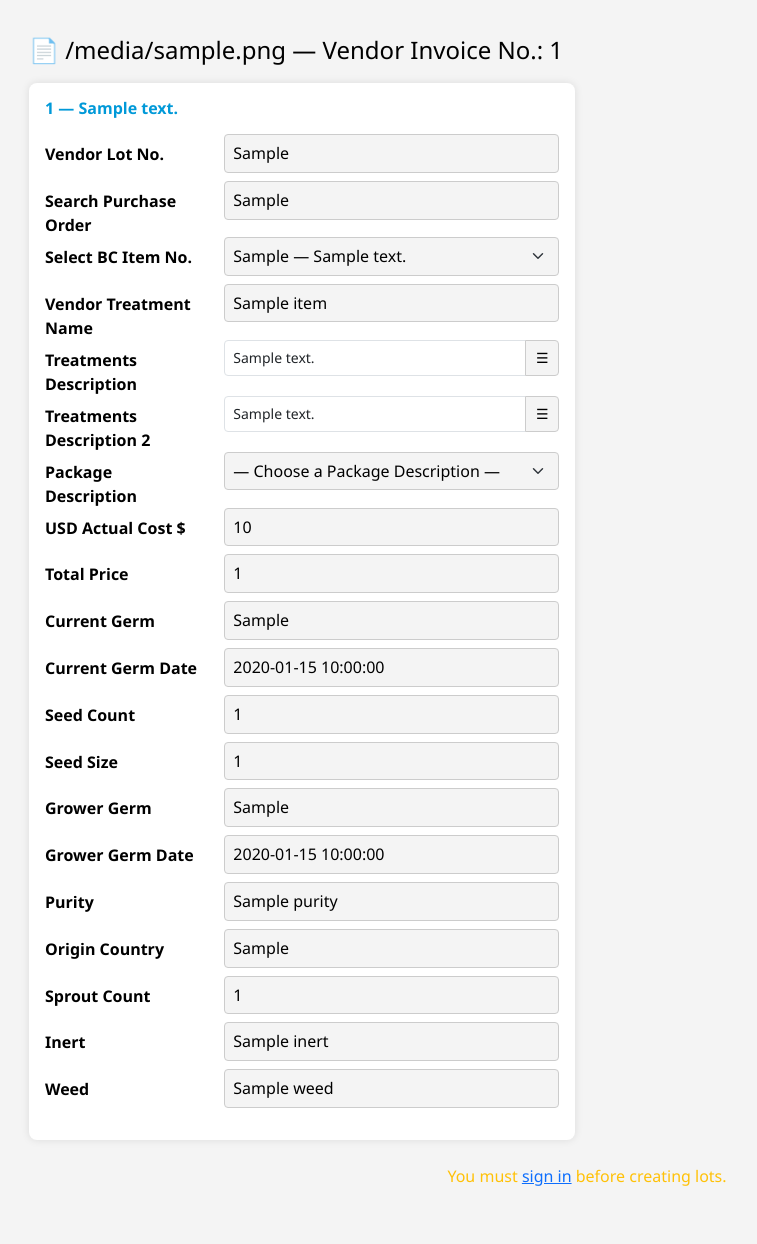
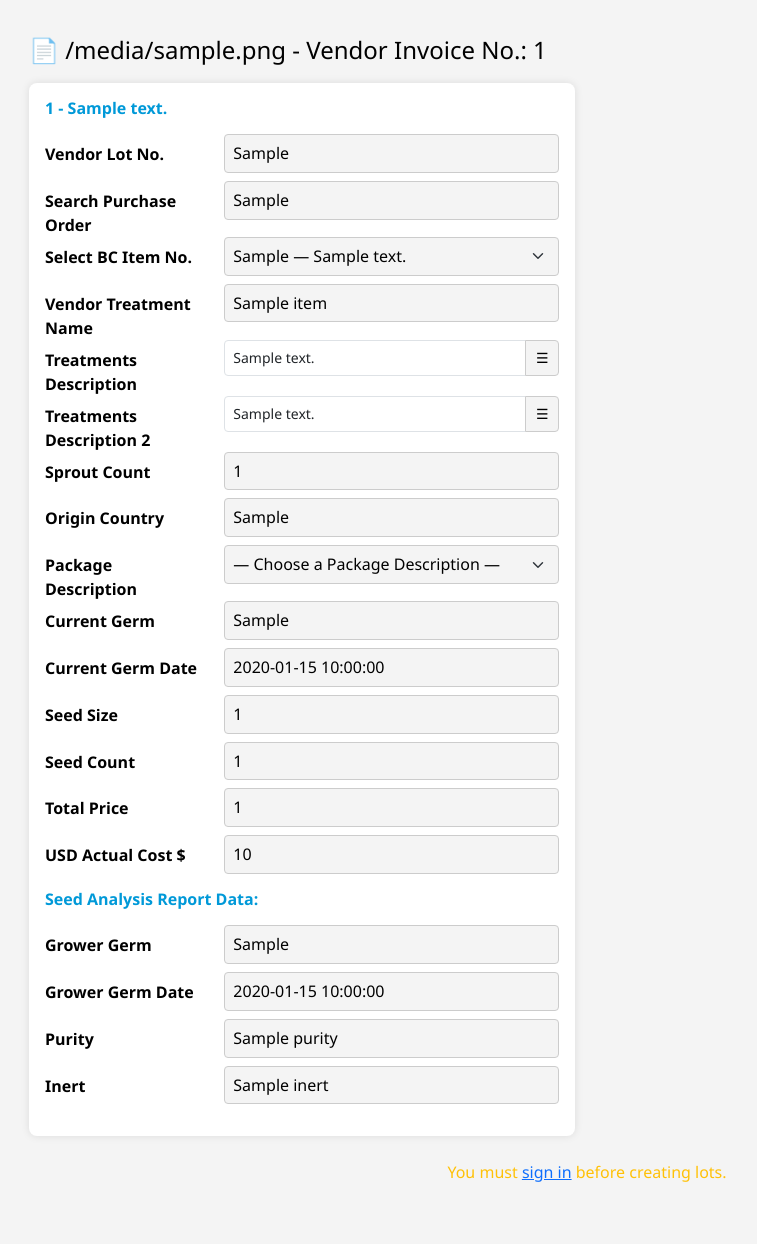
Before and after one commit to privo211/invoice-ocr, a Flask app: template templates/results_sakata.html in a window 1280 px wide. Shown: the part 82-1326 px from the top of the page, without its empty margins (53-810 px from the left). After the commit the page ends 1264 px from the top, so only its background shows below. Run offline with Flask 2, Linux system fonts and the light colour scheme; the template is opened without the code that fills it: most values are stand-ins (such as "Sample title", 1, 10 or a date in 2020); some libraries are stand-ins or nearby versions.

Commit message:
Purity field now mapped to get data from analysis report, and UI enhancements.

```diff
--- a/app.py
+++ b/app.py
@@ -516,8 +516,8 @@ def create_lot():
 
     seed_count = parse_decimal(data.get("SeedCount"))
     germ_pct   = data.get("CurrentGerm", "").strip()
-    purity     = parse_decimal(data.get("Purity"))
-    pure       = parse_decimal(data.get("PureSeeds"))
+    #purity     = parse_decimal(data.get("Purity"))
+    pure       = parse_decimal(data.get("Purity"))
     inert      = parse_decimal(data.get("Inert"))
     grower_germ= parse_decimal(data.get("GrowerGerm", ""))
     usd_cost_val = parse_decimal(data.get("USD_Actual_Cost_$"))
@@ -557,7 +557,7 @@ def create_lot():
         "TMG_GrowerGermDate":          grower_germ_date_iso,
         "TMG_Current_Germ":            germ_pct,
         "TMG_Germ_Date":               germ_date_iso,
-        "TMG_Purity":                  purity,
+        "TMG_Purity":                  pure,
         "TMG_Inert":                   inert,
         "TMG_Treated":                 treated,
         #"TMG_PackageQty":              pkg_qty_val,
--- a/templates/results_sakata.html
+++ b/templates/results_sakata.html
@@ -77,6 +77,13 @@
     .item-header {
       color: var(--primary-color);
       font-weight: bold;
+      margin-bottom: 1rem;
+      line-height: 1.2;
+    }
+    .analysis-header {
+      color: var(--primary-color);
+      font-weight: 650;
+      padding-top: .5rem;
       margin-bottom: 1rem;
       line-height: 1.2;
     }
@@ -256,7 +263,7 @@
             Select / Deselect All Lots
           </label>
         </div> -->
-        <h3>📄 {{ filename }} — Vendor Invoice No.: {{ item_list[0].Lots[0].InvoiceNumber }}</h3>
+        <h3>📄 {{ filename }} - Vendor Invoice No.: {{ item_list[0].Lots[0].InvoiceNumber }}</h3>
         <div class="row row-cols-1 row-cols-md-2 g-4">
           {% for item in item_list %}
             {% set item_idx = loop.index0 %}
@@ -274,7 +281,7 @@
                     />
                   </div>  -->
                   <div class="item-header">
-                    {{ item.VendorItemNumber }} — {{ item.VendorDescription }}
+                    {{ item.VendorItemNumber }} - {{ item.VendorDescription }}
                   </div>
                   <dl class="row">
                     <dt class="col-sm-4">Vendor Lot No.</dt>
@@ -376,6 +383,20 @@
                       </div>
                     </dd>
 
+                    <dt class="col-sm-4">Sprout Count</dt>
+                    <dd class="col-sm-8">
+                      <div class="field-box" data-field="SproutCount" contenteditable="true">
+                        {{ lot.SproutCount }}
+                      </div>
+                    </dd>
+
+                    <dt class="col-sm-4">Origin Country</dt>
+                    <dd class="col-sm-8">
+                      <div class="field-box" data-field="OriginCountry" contenteditable="true">
+                        {{ lot.OriginCountry }}
+                      </div>
+                    </dd>
+
                     <dt class="col-sm-4">Package Description</dt>
                     <dd class="col-sm-8">
                       <select
@@ -403,20 +424,6 @@
                       </div>
                     </dd>-->
 
-                    <dt class="col-sm-4">USD Actual Cost $</dt>
-                    <dd class="col-sm-8">
-                      <div class="field-box" data-field="USD_Actual_Cost_$" contenteditable="true">
-                        {{ lot["USD_Actual_Cost_$"] or "" }}
-                      </div>
-                    </dd>
-
-                    <dt class="col-sm-4">Total Price</dt>
-                    <dd class="col-sm-8">
-                      <div class="field-box" data-field="TotalPrice" contenteditable="true">
-                        {{ item.TotalPrice }}
-                      </div>
-                    </dd>
-
                     <dt class="col-sm-4">Current Germ</dt>
                     <dd class="col-sm-8">
                       <div class="field-box" data-field="CurrentGerm" contenteditable="true">
@@ -431,6 +438,13 @@
                       </div>
                     </dd>
 
+                    <dt class="col-sm-4">Seed Size</dt>
+                    <dd class="col-sm-8">
+                      <div class="field-box" data-field="SeedSize" contenteditable="true">
+                        {{ lot.SeedSize }}
+                      </div>
+                    </dd>
+
                     <dt class="col-sm-4">Seed Count</dt>
                     <dd class="col-sm-8">
                       <div class="field-box" data-field="SeedCount" contenteditable="true">
@@ -438,12 +452,21 @@
                       </div>
                     </dd>
 
-                    <dt class="col-sm-4">Seed Size</dt>
+                    <dt class="col-sm-4">Total Price</dt>
                     <dd class="col-sm-8">
-                      <div class="field-box" data-field="SeedSize" contenteditable="true">
-                        {{ lot.SeedSize }}
+                      <div class="field-box" data-field="TotalPrice" contenteditable="true">
+                        {{ item.TotalPrice }}
                       </div>
                     </dd>
+
+                    <dt class="col-sm-4">USD Actual Cost $</dt>
+                    <dd class="col-sm-8">
+                      <div class="field-box" data-field="USD_Actual_Cost_$" contenteditable="true">
+                        {{ lot["USD_Actual_Cost_$"] or "" }}
+                      </div>
+                    </dd>
+
+                    <div class="analysis-header">Seed Analysis Report Data:</div>
 
                     <dt class="col-sm-4">Grower Germ</dt>
                     <dd class="col-sm-8">
@@ -466,20 +489,6 @@
                       </div>
                     </dd>
 
-                    <dt class="col-sm-4">Origin Country</dt>
-                    <dd class="col-sm-8">
-                      <div class="field-box" data-field="OriginCountry" contenteditable="true">
-                        {{ lot.OriginCountry }}
-                      </div>
-                    </dd>
-
-                    <dt class="col-sm-4">Sprout Count</dt>
-                    <dd class="col-sm-8">
-                      <div class="field-box" data-field="SproutCount" contenteditable="true">
-                        {{ lot.SproutCount }}
-                      </div>
-                    </dd>
-
                     <dt class="col-sm-4">Inert</dt>
                     <dd class="col-sm-8">
                       <div class="field-box" data-field="Inert" contenteditable="true">
@@ -487,12 +496,12 @@
                       </div>
                     </dd>
 
-                    <dt class="col-sm-4">Weed</dt>
+                    <!--<dt class="col-sm-4">Weed</dt>
                     <dd class="col-sm-8">
                       <div class="field-box" data-field="Weed" contenteditable="true">
                         {{ lot.Weed }}
                       </div>
-                    </dd>
+                    </dd>-->
 
                   </dl>
                 </div>
--- a/vendor_extractors/sakata.py
+++ b/vendor_extractors/sakata.py
@@ -33,7 +33,7 @@ def timed_func(label: str):
     return decorator
 
 class PurityData(TypedDict):
-    PureSeed: Union[float, str]
+    Purity: Union[float, str]
     Inert: Union[float, str]
     OtherCrop: Union[float, str]
     Weed: Union[float, str]
@@ -312,7 +312,7 @@ def parse_lot_block(raw_text: str) -> Dict:
             "SeedSize":      seed_size,
             "GrowerGerm":    None,
             "GrowerGermDate": None,
-            "Purity":        purity,
+            "Purity":        None,
             "OriginCountry": bc_origin,
             "SproutCount":   sprout,
             # item-level PO now handled separately
@@ -327,7 +327,7 @@ def parse_lot_block(raw_text: str) -> Dict:
 def extract_seed_analysis_reports(folder: str) -> Dict[str, PurityData]:
     """
     Pulls “Purity Analysis” sections out of any PDF in the folder
-    and returns a map lot_no → { PureSeed, Inert, OtherCrop, Weed }.
+    and returns a map lot_no → { Purity, Inert, OtherCrop, Weed }.
     """
     report_map: Dict[str, Dict[str, float]] = {}
     for fn in os.listdir(folder):
@@ -376,7 +376,7 @@ def extract_seed_analysis_reports(folder: str) -> Dict[str, PurityData]:
                 tokens = re.split(r"\s+", ln)
                 for tok in tokens:
                     if re.fullmatch(r"(TR|-TR-)", tok, re.IGNORECASE):
-                        vals.append("TR")
+                        vals.append("0.0")
                     # elif re.fullmatch(r"\d+\.\d+", tok):
                     #     vals.append(float(tok))
                     elif re.fullmatch(r"\d+(?:\.\d+)?", tok):
@@ -390,7 +390,7 @@ def extract_seed_analysis_reports(folder: str) -> Dict[str, PurityData]:
 
             pure, inert, other, weed, grower_germ = vals
             report_map[lot_no] = {
-                "PureSeed":  pure,
+                "Purity":  pure,
                 "Inert":     inert,
                 "OtherCrop": other,
                 "Weed":      weed,
```
